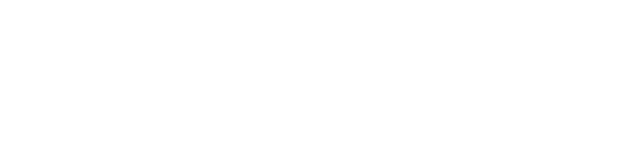
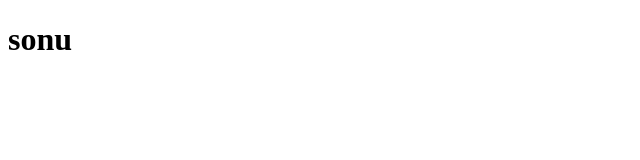
Before and after one commit to Pabitra-Kumar-434/Heist_madrid, a plain HTML site: page index.html in a window 1280 px wide. Shown: the whole page, without its empty margins (0-640 px from the left). Drawn offline with Linux system fonts and the light colour scheme.

Commit message:
some changes

```diff
--- a/index.html
+++ b/index.html
@@ -6,6 +6,6 @@
     <title>Git Hub</title>
 </head>
 <body>
-
+    <h1>sonu</h1>
 </body>
 </html>
```
